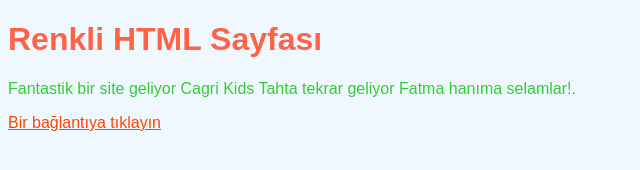
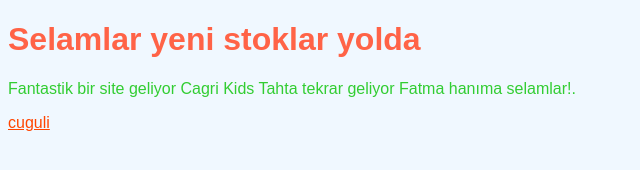
Before and after one commit to CagriKids/Cagri-Kids, a plain HTML site: page index.html in a window 1280 px wide. Shown: the whole page, without its empty margins (0-640 px from the left). Drawn offline with Linux system fonts and the light colour scheme.

Commit message:
Update index.html
Signed-off-by: CagriKids <fatmacapan0123@gmail.com>

```diff
--- a/index.html
+++ b/index.html
@@ -29,8 +29,8 @@
     </style>
 </head>
 <body>
-    <h1>Renkli HTML Sayfası</h1>
+    <h1>Selamlar yeni stoklar yolda</h1>
     <p>Fantastik bir site geliyor Cagri Kids Tahta tekrar geliyor Fatma hanıma selamlar!.</p>
-    <p><a href="#">Bir bağlantıya tıklayın</a></p>
+    <p><a href="#">cuguli</a></p>
 </body>
 </html>
```
